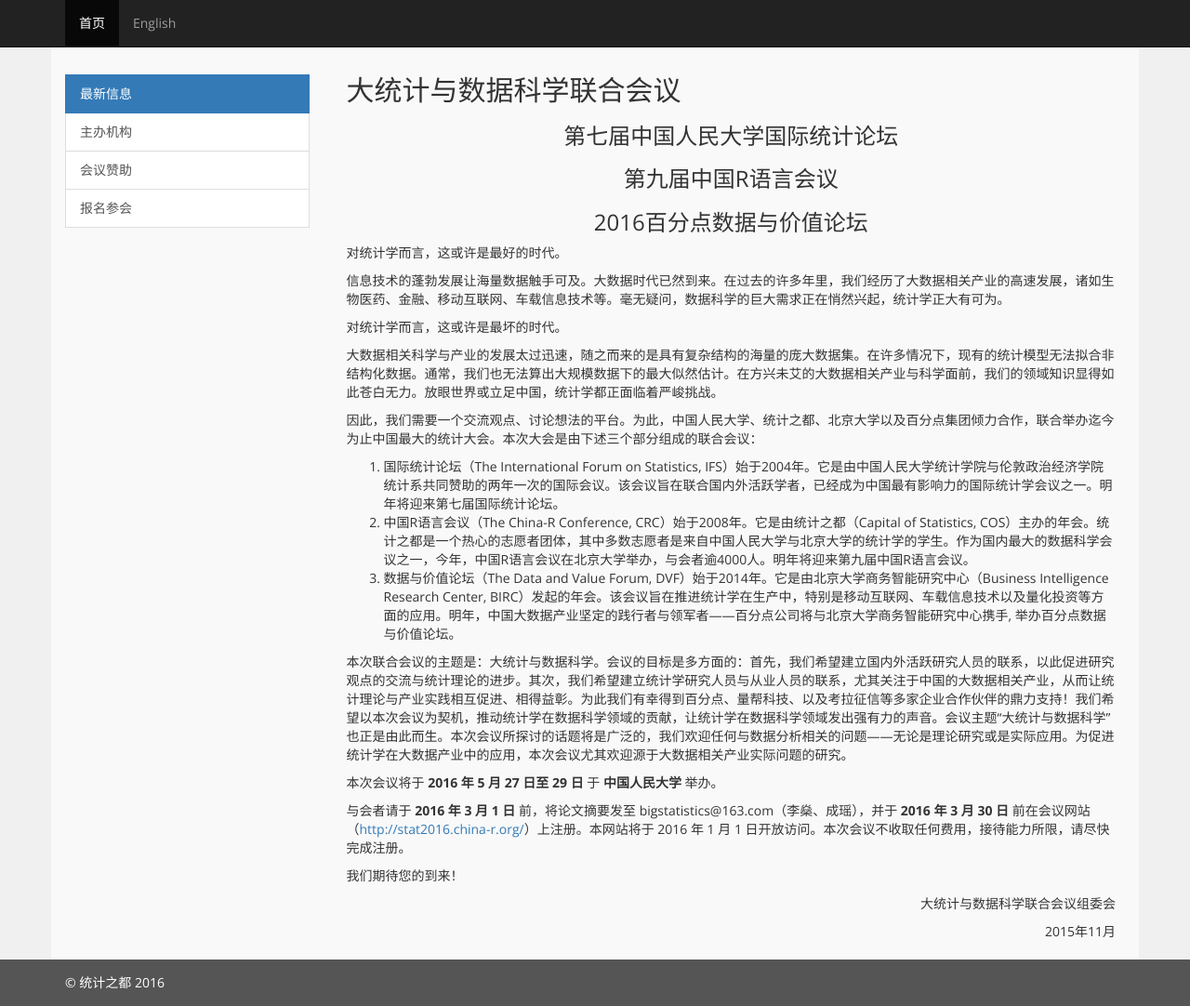
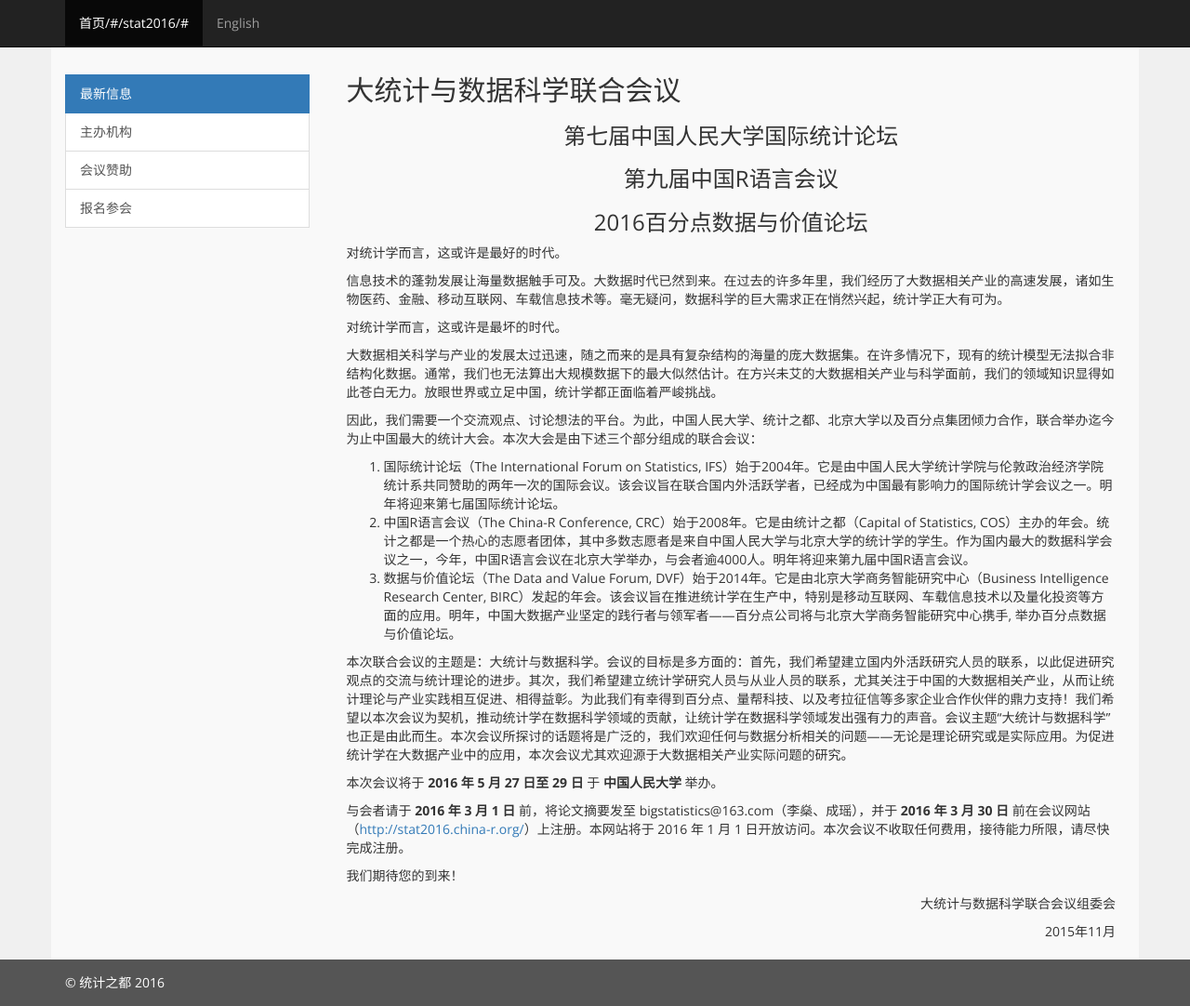
Before and after one commit to cosname/stat2016, a Jekyll site: the page built from index.md, in a window 1280 px wide and 1082 px high. Shown: the whole window at 93% size. Built offline with Jekyll 4.4.1, drawn with Linux system fonts in a browser that asks for light colours.

Commit message:
debugging

```diff
--- a/_includes/header.html
+++ b/_includes/header.html
@@ -5,7 +5,7 @@
 
       <div class="collapse navbar-collapse" id="myNavbar">
         <ul class="nav navbar-nav">
-          <li {% if page.url == '/' | prepend: site.baseurl %} class="active" {% endif %}><a href="{{ '/' | prepend: site.baseurl }}">首页</a></li>
+          <li {% if page.url == '/' | prepend: site.baseurl %} class="active" {% endif %}><a href="{{ '/' | prepend: site.baseurl }}">首页{{page.url}}#{{'/' | prepend: site.baseurl}}#</a></li>
           <li {% if page.url == '/en/' | prepend: site.baseurl %} class="active" {% endif %}><a href="{{ '/en/' | prepend: site.baseurl }}">English</a></li>
         </ul>
       </div>
```
